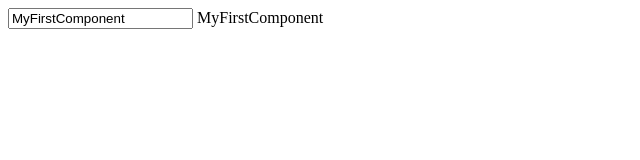
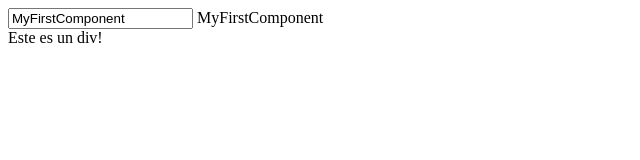
Before and after one commit to ivonneross/angular-playground, an Angular app in the folder MyFirstComponent/: page / in a window 1280 px wide. Shown: the top 160 px of the page, without its empty margins (0-640 px from the left). Built offline with nearby package versions, Linux system fonts and the light colour scheme.

Commit message:
Uso ngIf. Conditional

```diff
--- a/MyFirstComponent/src/app/app.component.html
+++ b/MyFirstComponent/src/app/app.component.html
@@ -1,2 +1,6 @@
 <input type="text" [(ngModel)]="title">
 {{ title }}
+
+<div *ngIf="1===1">
+  Este es un div!
+</div>
```
